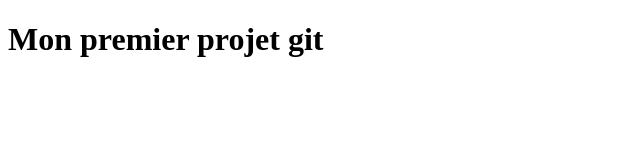
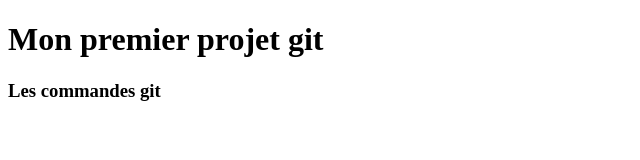
Before and after one commit to Benjamingllm/cours-git, a plain HTML site: page index.html in a window 1280 px wide. Shown: the whole page, without its empty margins (0-640 px from the left). Drawn offline with Linux system fonts and the light colour scheme.

Commit message:
oublie add h3

```diff
--- a/index.html
+++ b/index.html
@@ -7,5 +7,6 @@
 </head>
 <body>
     <h1>Mon premier projet git</h1>
+    <h3>Les commandes git</h3>
 </body>
 </html>
```
